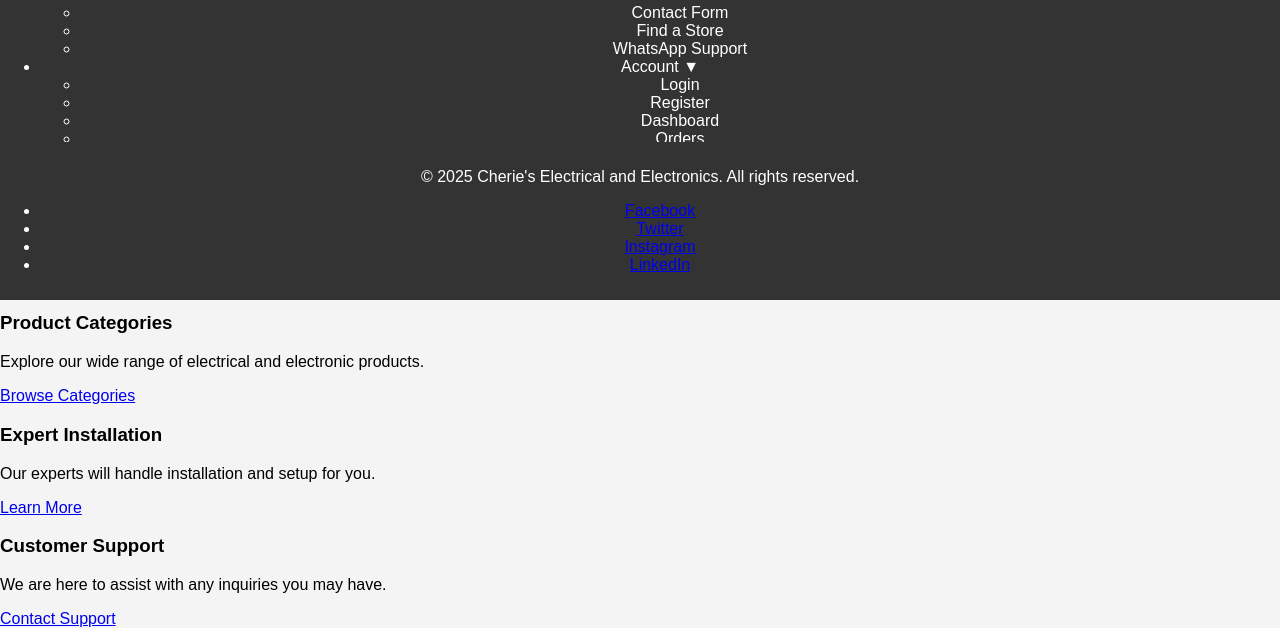
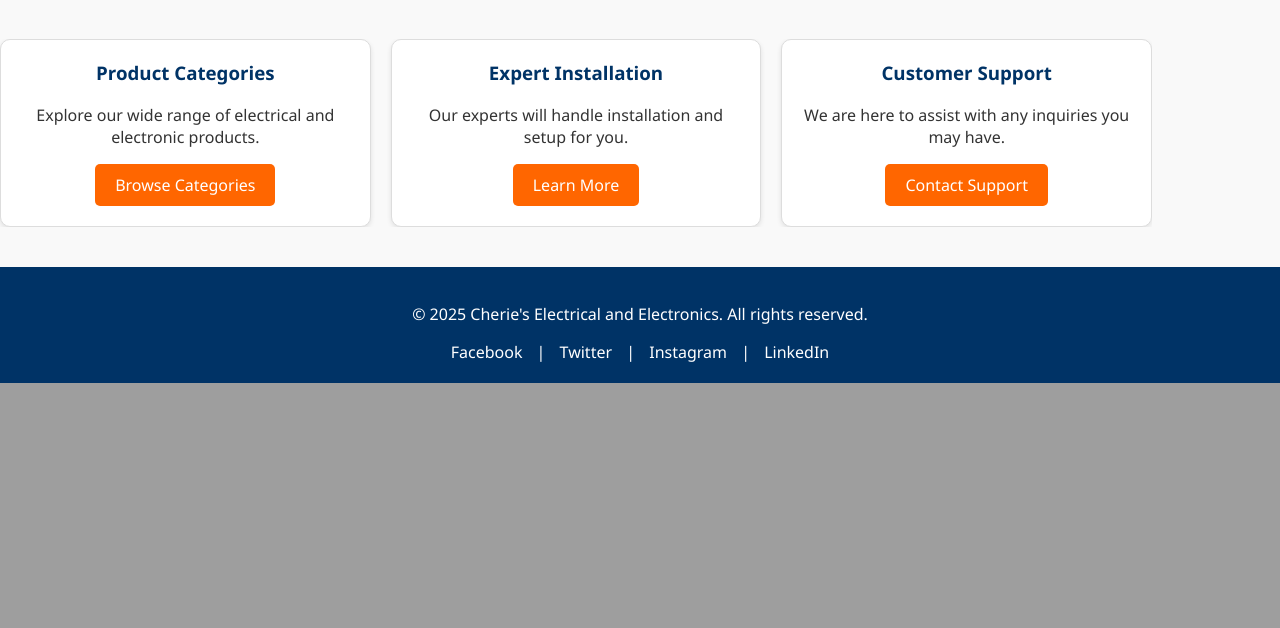
Before and after one commit to terrylight/my_flask_app, a Flask app: page / in a window 1280 px wide. Shown: the part 500-1128 px from the top of the page. After the commit the page ends 883 px from the top, so only its background shows below. Run offline with Flask 3, Linux system fonts and the light colour scheme.

Commit message:
Update homepage layout and styles for Cherie's Electrical and Electronics website

```diff
--- a/static/styles.css
+++ b/static/styles.css
@@ -1,45 +1,159 @@
-/* Global Styles */
+/* styles.css */
+
 body {
-    font-family: Arial, sans-serif;
-    margin: 0;
-    padding: 0;
-    background-color: #f4f4f4;
+  margin: 0;
+  font-family: 'Segoe UI', Tahoma, Geneva, Verdana, sans-serif;
+  background-color: #f9f9f9;
+  color: #333;
+}
+
+.container {
+  width: 90%;
+  margin: auto;
+  overflow: hidden;
 }
 
 header {
-    background-color: #333;
-    color: white;
-    padding: 10px 0;
-    text-align: center;
+  background: #003366;
+  color: #fff;
+  padding: 20px 0;
 }
 
-nav a {
-    color: white;
-    margin: 0 15px;
-    text-decoration: none;
+header .logo {
+  float: left;
+  font-size: 24px;
+  font-weight: bold;
 }
 
-nav a:hover {
-    text-decoration: underline;
+nav {
+  float: right;
 }
 
-.content {
-    padding: 20px;
-    margin: 20px;
-    background-color: white;
-    border-radius: 5px;
+.nav-links {
+  list-style: none;
+  margin: 0;
+  padding: 0;
+}
+
+.nav-links li {
+  display: inline-block;
+  position: relative;
+}
+
+.nav-links li a {
+  color: #fff;
+  text-decoration: none;
+  padding: 10px 15px;
+  display: block;
+}
+
+.nav-links li a:hover {
+  background: #0055aa;
+}
+
+.dropdown-content {
+  display: none;
+  position: absolute;
+  background-color: #0055aa;
+  min-width: 160px;
+  z-index: 1;
+}
+
+.dropdown-content li {
+  display: block;
+}
+
+.dropdown-content li a {
+  padding: 10px;
+}
+
+.dropdown:hover .dropdown-content {
+  display: block;
+}
+
+.hero {
+  background: url('/static/hero-bg.jpg') no-repeat center center/cover;
+  padding: 80px 0;
+  text-align: center;
+  color: #fff;
+  background-color: #003366;
+  /* fallback */
+}
+
+.hero h2 {
+  font-size: 48px;
+}
+
+.hero p {
+  font-size: 20px;
+  margin: 20px 0;
+}
+
+.btn {
+  display: inline-block;
+  padding: 10px 20px;
+  background: #ff6600;
+  color: #fff;
+  text-decoration: none;
+  border-radius: 5px;
+}
+
+.btn:hover {
+  background: #e65c00;
+}
+
+.features {
+  margin: 40px 0;
+  display: flex;
+  justify-content: space-between;
+  gap: 20px;
+}
+
+.feature-box {
+  background: #fff;
+  padding: 20px;
+  border: 1px solid #ddd;
+  flex: 1;
+  border-radius: 10px;
+  box-shadow: 0 2px 5px rgba(0, 0, 0, 0.1);
+  text-align: center;
+}
+
+.feature-box h3 {
+  margin-top: 0;
+  color: #003366;
 }
 
 footer {
-    background-color: #333;
-    color: white;
-    padding: 10px 0;
-    text-align: center;
-    position: fixed;
-    bottom: 0;
-    width: 100%;
+  background: #003366;
+  color: #fff;
+  text-align: center;
+  padding: 20px 0;
+  margin-top: 40px;
 }
 
-h1 {
-    color: #333;
+footer .social-links a {
+  color: #fff;
+  text-decoration: none;
+  margin: 0 10px;
 }
+
+footer .social-links a:hover {
+  text-decoration: underline;
+}
+
+/* Responsive Design */
+@media (max-width: 768px) {
+  nav {
+    float: none;
+  }
+
+  .nav-links li {
+    display: block;
+    text-align: center;
+  }
+
+  .features {
+    flex-direction: column;
+  }
+}
--- a/templates/home.html
+++ b/templates/home.html
@@ -3,43 +3,29 @@
 
 <head>
   <meta charset="UTF-8">
-  <meta name="viewport" content="width=device-width, initial-scale=1.0">
+  <meta name="viewport" content="width=device-width, initial-scale=1">
   <title>Cherie's Electrical and Electronics</title>
-  <meta name="description"
-    content="Cherie's Electrical and Electronics - High-quality electrical products and services.">
-  <meta name="author" content="Cherie's Electrical and Electronics">
-
-  <!-- Link to the external CSS file -->
-  <link href="https://fonts.googleapis.com/css2?family=Roboto:wght@400;700&family=Open+Sans:wght@400;600&display=swap"
-    rel="stylesheet">
-  <link rel="stylesheet" href="styles.css">
-
-  <!-- Favicon (if any) -->
-  <link rel="icon" href="favicon.ico" type="image/x-icon">
+  <link rel="stylesheet" href="{{ url_for('static', filename='styles.css') }}">
 </head>
 
 <body>
-  <!-- HEADER AND NAVIGATION -->
+
   <header>
-    <div class="logo">
-      <h1>Cherie's Electrical and Electronics</h1>
-    </div>
-    <nav class="navbar">
-      <ul class="navbar-list">
-        <!-- Navigation Links -->
+    <div class="container">
+      <h1 class="logo">Cherie's Electrical and Electronics</h1>
+      <nav>
+        <ul class="nav-links">
           <li><a href="#">Home</a></li>
-        <li class="dropdown">
-          <a href="#">About ▼</a>
-          <ul class="dropdown-menu">
+          <li class="dropdown">About
+            <ul class="dropdown-content">
               <li><a href="#">Our Story</a></li>
               <li><a href="#">Our Team</a></li>
               <li><a href="#">Careers</a></li>
               <li><a href="#">Testimonials</a></li>
             </ul>
           </li>
-        <li class="dropdown">
-          <a href="#">Shop ▼</a>
-          <ul class="dropdown-menu">
+          <li class="dropdown">Shop
+            <ul class="dropdown-content">
               <li><a href="#">All Products</a></li>
               <li><a href="#">Categories</a></li>
               <li><a href="#">Best Sellers</a></li>
@@ -47,35 +33,31 @@
               <li><a href="#">Promotions</a></li>
             </ul>
           </li>
-        <li class="dropdown">
-          <a href="#">Services ▼</a>
-          <ul class="dropdown-menu">
+          <li class="dropdown">Services
+            <ul class="dropdown-content">
               <li><a href="#">Installation</a></li>
               <li><a href="#">Repairs</a></li>
               <li><a href="#">Consultations</a></li>
               <li><a href="#">Warranty</a></li>
             </ul>
           </li>
-        <li class="dropdown">
-          <a href="#">Support ▼</a>
-          <ul class="dropdown-menu">
+          <li class="dropdown">Support
+            <ul class="dropdown-content">
               <li><a href="#">FAQ</a></li>
               <li><a href="#">Help Center</a></li>
               <li><a href="#">Track Order</a></li>
               <li><a href="#">Return Policy</a></li>
             </ul>
           </li>
-        <li class="dropdown">
-          <a href="#">Contact ▼</a>
-          <ul class="dropdown-menu">
+          <li class="dropdown">Contact
+            <ul class="dropdown-content">
               <li><a href="#">Contact Form</a></li>
               <li><a href="#">Find a Store</a></li>
               <li><a href="#">WhatsApp Support</a></li>
             </ul>
           </li>
-        <li class="dropdown">
-          <a href="#">Account ▼</a>
-          <ul class="dropdown-menu">
+          <li class="dropdown">Account
+            <ul class="dropdown-content">
               <li><a href="#">Login</a></li>
               <li><a href="#">Register</a></li>
               <li><a href="#">Dashboard</a></li>
@@ -84,52 +66,49 @@
           </li>
         </ul>
       </nav>
+    </div>
   </header>
 
-  <!-- MAIN CONTENT AREA -->
   <main>
     <section class="hero">
-      <div class="hero-content">
+      <div class="container">
         <h2>Welcome to Cherie's Electrical and Electronics</h2>
         <p>Your one-stop shop for high-quality electrical products and professional services.</p>
-        <a href="#" class="btn-primary">Shop Now</a>
+        <a href="#" class="btn">Shop Now</a>
       </div>
     </section>
 
-    <section class="features">
-      <div class="feature-item">
+    <section class="features container">
+      <div class="feature-box">
         <h3>Product Categories</h3>
         <p>Explore our wide range of electrical and electronic products.</p>
-        <a href="#" class="btn-secondary">Browse Categories</a>
+        <a href="#" class="btn">Browse Categories</a>
       </div>
-      <div class="feature-item">
+      <div class="feature-box">
         <h3>Expert Installation</h3>
         <p>Our experts will handle installation and setup for you.</p>
-        <a href="#" class="btn-secondary">Learn More</a>
+        <a href="#" class="btn">Learn More</a>
       </div>
-      <div class="feature-item">
+      <div class="feature-box">
         <h3>Customer Support</h3>
         <p>We are here to assist with any inquiries you may have.</p>
-        <a href="#" class="btn-secondary">Contact Support</a>
+        <a href="#" class="btn">Contact Support</a>
       </div>
     </section>
   </main>
 
-  <!-- FOOTER -->
   <footer>
-    <div class="footer-content">
-      <p>&copy; 2025 Cherie's Electrical and Electronics. All rights reserved.</p>
-      <ul class="social-links">
-        <li><a href="#">Facebook</a></li>
-        <li><a href="#">Twitter</a></li>
-        <li><a href="#">Instagram</a></li>
-        <li><a href="#">LinkedIn</a></li>
-      </ul>
+    <div class="container">
+      <p>© 2025 Cherie's Electrical and Electronics. All rights reserved.</p>
+      <div class="social-links">
+        <a href="#">Facebook</a> |
+        <a href="#">Twitter</a> |
+        <a href="#">Instagram</a> |
+        <a href="#">LinkedIn</a>
+      </div>
     </div>
   </footer>
 
-  <!-- Optional JavaScript -->
-  <script src="script.js"></script>
 </body>
 
 </html>
```
Lines whose indentation alone changed are shown as unchanged.
